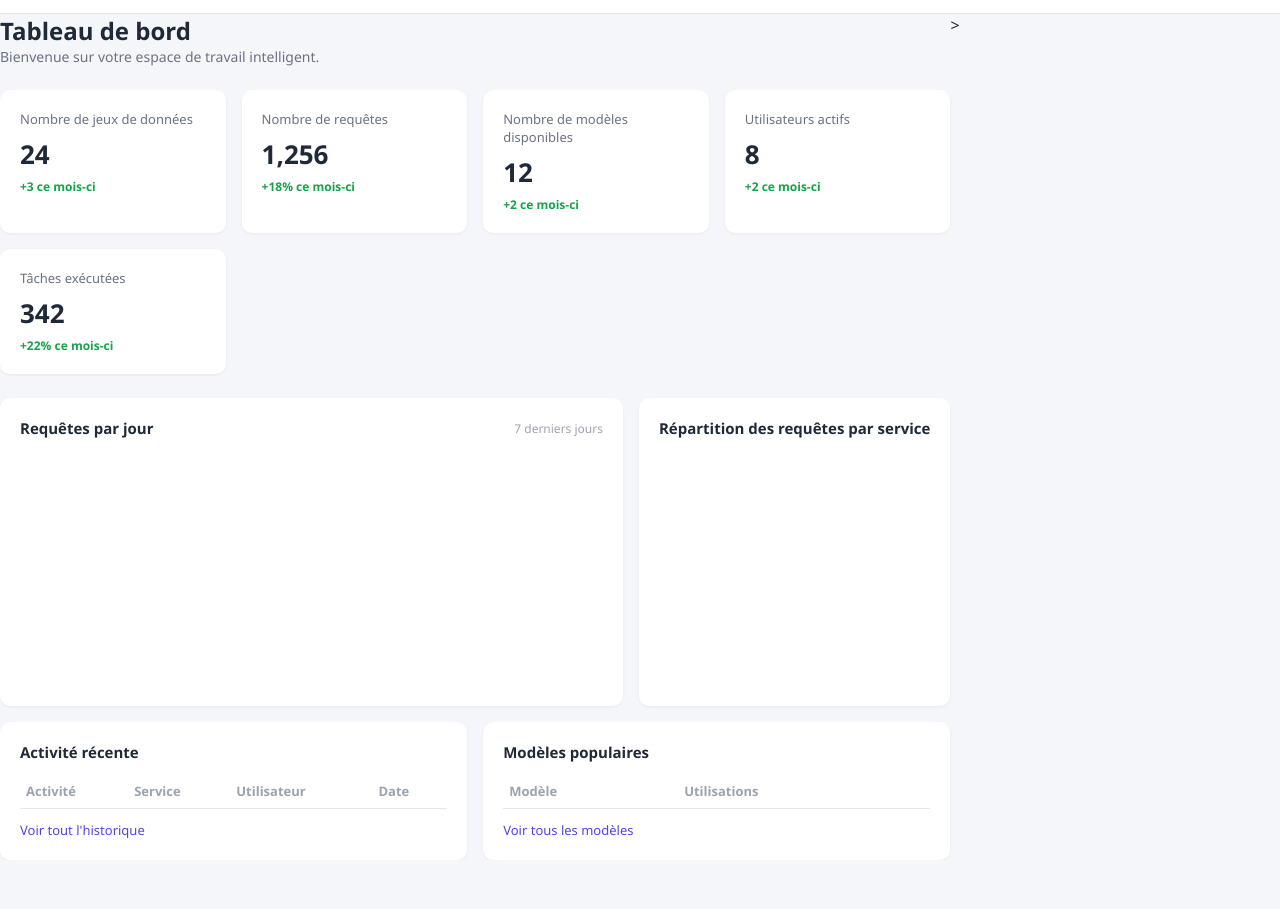
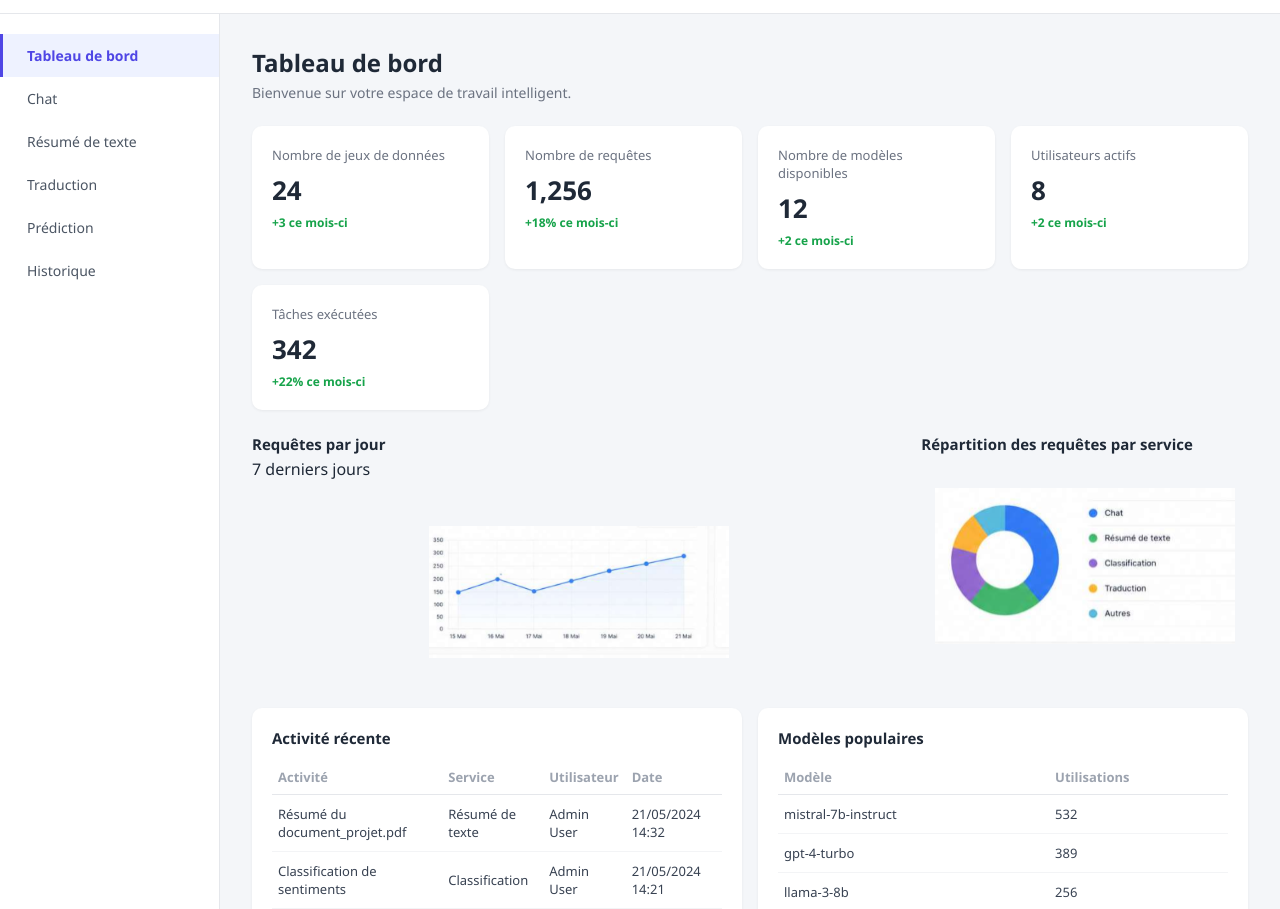
Before and after one commit to galassmyname/Tecno-Web, a plain HTML site: page AI-Workspace/index.html in a window 1280 px wide. Shown: the part 43-952 px from the top of the page. Before the commit the page ends 903 px from the top, so only its background shows below. Drawn offline with Linux system fonts and the light colour scheme.

Commit message:
graphiques remplacés par des images et fix du html

```diff
--- a/AI-Workspace/css/style.css
+++ b/AI-Workspace/css/style.css
@@ -289,14 +289,14 @@ button#historique-clear:hover {
   gap: 16px;
   margin-top: 24px;
 }
+.chart-card .chart-image {
+  display: block;
+  margin: 12px auto 0;
+  width: 300px;
+  height: 200px;
+  object-fit: contain;
+}
 
-.chart-card {
-  background-color: #ffffff;
-  border-radius: 10px;
-  padding: 20px;
-  box-shadow: 0 1px 3px rgba(0, 0, 0, 0.06);
-  position: relative;
-}
 
 .chart-card h2 {
   font-size: 15px;
@@ -304,46 +304,9 @@ button#historique-clear:hover {
   margin-bottom: 4px;
 }
 
-.chart-period {
-  font-size: 12px;
-  color: #9ca3af;
-  position: absolute;
-  top: 22px;
-  right: 20px;
-}
 
-.chart-card canvas {
-  display: block;
-  margin: 12px auto 0;
-  max-width: 100%;
-}
 
-.chart-legend {
-  list-style: none;
-  margin-top: 16px;
-  font-size: 13px;
-  color: #374151;
-}
 
-.chart-legend li {
-  display: flex;
-  align-items: center;
-  justify-content: space-between;
-  padding: 4px 0;
-}
-
-.chart-legend .legend-label {
-  display: flex;
-  align-items: center;
-  gap: 8px;
-}
-
-.legend-dot {
-  width: 10px;
-  height: 10px;
-  border-radius: 50%;
-  display: inline-block;
-}
 
 /* ===== TABLES ===== */
 .tables-grid {
--- a/AI-Workspace/index.html
+++ b/AI-Workspace/index.html
@@ -20,6 +20,22 @@
     <div class="layout">
 
     <!-- BARRE LATERALE -->
+    <aside class="sidebar">
+      <nav>
+        <ul class="nav-list">
+          <li><button class="nav-link active" data-target="dashboard">Tableau de bord</button></li>
+          <li><button class="nav-link" data-target="chat">Chat</button></li>
+          <li><button class="nav-link" data-target="resume">Résumé de texte</button></li>
+          <li><button class="nav-link" data-target="traduction">Traduction</button></li>
+          <li><button class="nav-link" data-target="prediction">Prédiction</button></li>
+          <li><button class="nav-link" data-target="historique">Historique</button></li>
+        </ul>
+      </nav>
+    </aside>
+
+    <!-- ZONE PRINCIPALE -->
+    <main class="main-content">
+
       <!-- Tableau de bord -->
       <section id="dashboard" class="view active">
         <h1>Tableau de bord</h1>
@@ -57,11 +73,11 @@
           <div class="chart-card">
             <h2>Requêtes par jour</h2>
             <span class="chart-period">7 derniers jours</span>
-      <canvas id="chart-line" width="500" height="220"></canvas>
+            <img src="images/courbe.png" alt="Graphique des requêtes par jour" class="chart-image">
           </div>
           <div class="chart-card">
             <h2>Répartition des requêtes par service</h2>
-      <canvas id="chart-donut" width="220" height="220"></canvas>
+            <img src="images/donut.png" alt="Répartition des requêtes par service" class="chart-image">
             <ul class="chart-legend" id="donut-legend"></ul>
           </div>
         </div>
@@ -88,7 +104,7 @@
             <a href="#" class="voir-tout">Voir tous les modèles</a>
           </div>
         </div>
-</section>>
+      </section>
 
       <!-- Chat IA -->
       <section id="chat" class="view">
--- a/AI-Workspace/js/script.js
+++ b/AI-Workspace/js/script.js
@@ -0,0 +1,100 @@
+// ===================================================================
+// DONNÉES SIMULÉES (Tableau de bord)
+// ===================================================================
+const donneesRequetesParJour = [
+  { jour: "15 Mai", valeur: 150 },
+  { jour: "16 Mai", valeur: 210 },
+  { jour: "17 Mai", valeur: 140 },
+  { jour: "18 Mai", valeur: 220 },
+  { jour: "19 Mai", valeur: 260 },
+  { jour: "20 Mai", valeur: 290 },
+  { jour: "21 Mai", valeur: 320 }
+];
+
+const donneesRepartitionServices = [
+  { label: "Chat", valeur: 38, couleur: "#4f46e5" },
+  { label: "Résumé de texte", valeur: 22, couleur: "#16a34a" },
+  { label: "Classification", valeur: 18, couleur: "#9333ea" },
+  { label: "Traduction", valeur: 12, couleur: "#f59e0b" },
+  { label: "Autres", valeur: 10, couleur: "#3b82f6" }
+];
+
+const activiteRecente = [
+  { activite: "Résumé du document_projet.pdf", service: "Résumé de texte", utilisateur: "Admin User", date: "21/05/2024 14:32" },
+  { activite: "Classification de sentiments", service: "Classification", utilisateur: "Admin User", date: "21/05/2024 14:21" },
+  { activite: "Traduction FR → EN", service: "Traduction", utilisateur: "Admin User", date: "21/05/2024 14:15" },
+  { activite: "Discussion sur l'IA générative", service: "Chat", utilisateur: "Admin User", date: "21/05/2024 14:05" },
+  { activite: "Génération d'idées de projet", service: "Idées", utilisateur: "Admin User", date: "21/05/2024 13:50" }
+];
+
+const modelesPopulaires = [
+  { modele: "mistral-7b-instruct", utilisations: 532 },
+  { modele: "gpt-4-turbo", utilisations: 389 },
+  { modele: "llama-3-8b", utilisations: 256 },
+  { modele: "bert-base-uncased", utilisations: 179 },
+  { modele: "google-translate-v1", utilisations: 142 }
+];
+
+// ===================================================================
+// NAVIGATION ENTRE LES MODULES
+// ===================================================================
+function initNavigation() {
+  const liens = document.querySelectorAll(".nav-link");
+
+  liens.forEach(lien => {
+    lien.addEventListener("click", () => {
+      const cible = lien.getAttribute("data-target");
+
+      // Désactive tous les liens et vues
+      liens.forEach(l => l.classList.remove("active"));
+      document.querySelectorAll(".view").forEach(v => v.classList.remove("active"));
+
+      // Active le lien et la vue cliqués
+      lien.classList.add("active");
+      document.getElementById(cible).classList.add("active");
+    });
+  });
+}
+
+
+
+// ===================================================================
+// REMPLISSAGE DES TABLEAUX
+// ===================================================================
+function remplirTableauActivite() {
+  const corps = document.getElementById("activite-recente-body");
+  corps.innerHTML = activiteRecente.map(a => `
+    <tr>
+      <td>${a.activite}</td>
+      <td>${a.service}</td>
+      <td>${a.utilisateur}</td>
+      <td>${a.date}</td>
+    </tr>
+  `).join("");
+}
+
+function remplirTableauModeles() {
+  const corps = document.getElementById("modeles-populaires-body");
+  corps.innerHTML = modelesPopulaires.map(m => `
+    <tr>
+      <td>${m.modele}</td>
+      <td>${m.utilisations}</td>
+    </tr>
+  `).join("");
+}
+
+// ===================================================================
+// INITIALISATION DU TABLEAU DE BORD
+// ===================================================================
+function initDashboard() {
+  remplirTableauActivite();
+  remplirTableauModeles();
+}
+
+// ===================================================================
+// DÉMARRAGE
+// ===================================================================
+document.addEventListener("DOMContentLoaded", () => {
+  initNavigation();
+  initDashboard();
+});
```
Also changed, not shown: AI-Workspace/images/courbe.png (added), AI-Workspace/images/donut.png (added). Lines whose indentation alone changed are shown as unchanged.
